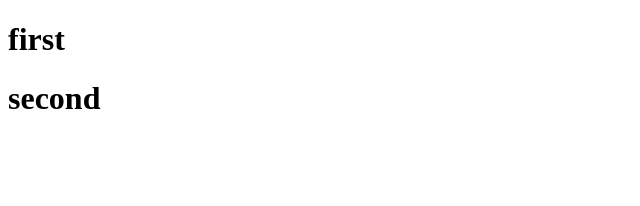
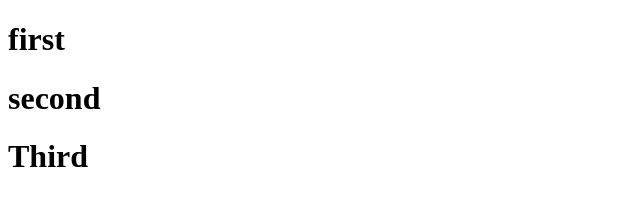
Before and after one commit to jofay226/test, a plain HTML site: page index.html in a window 1280 px wide. Shown: the whole page, without its empty margins (0-640 px from the left). Drawn offline with Linux system fonts and the light colour scheme.

Commit message:
third commit

```diff
--- a/index.html
+++ b/index.html
@@ -8,5 +8,6 @@
   <body>
     <h1>first</h1>
     <h1>second</h1>
+    <h1>Third</h1>
   </body>
 </html>
```
